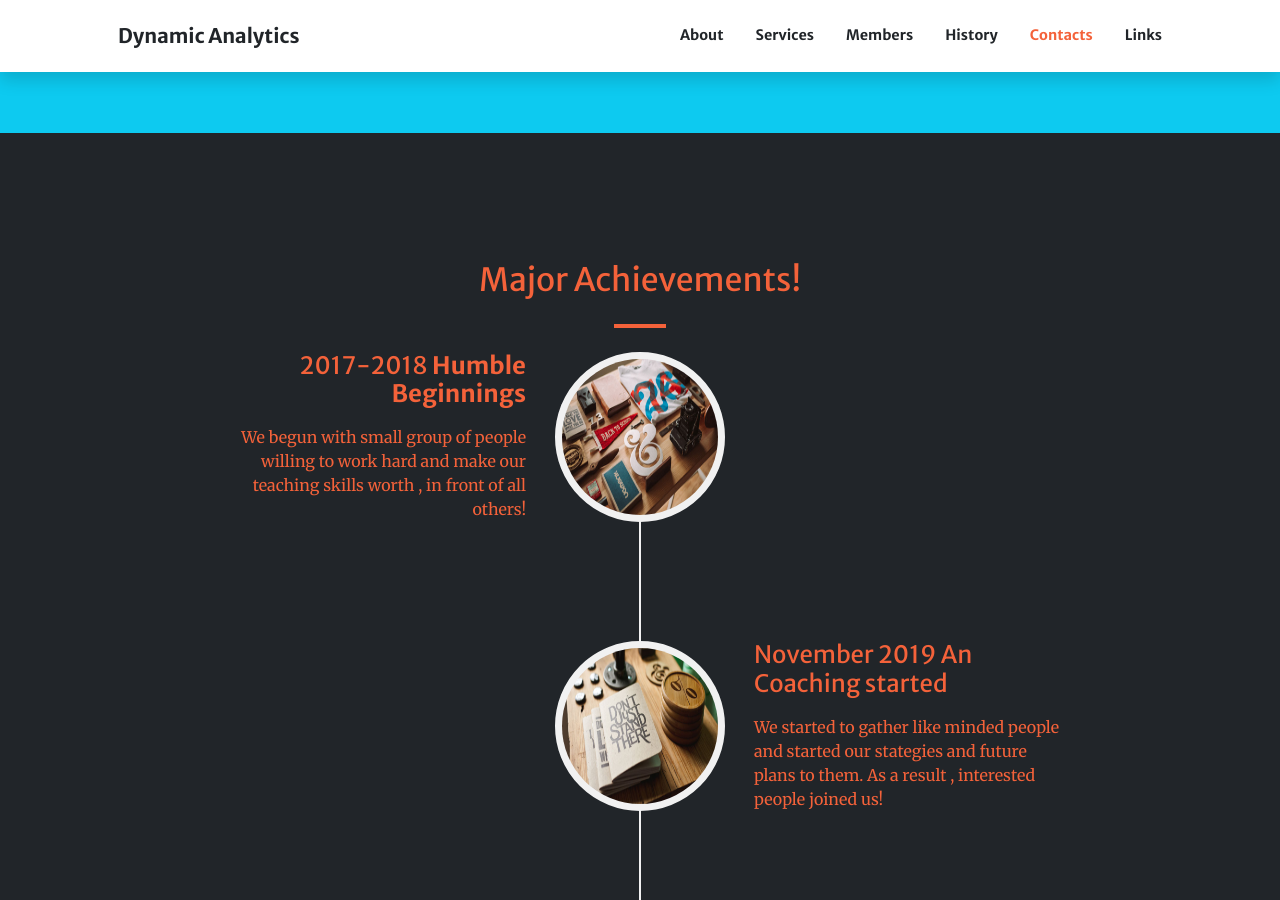
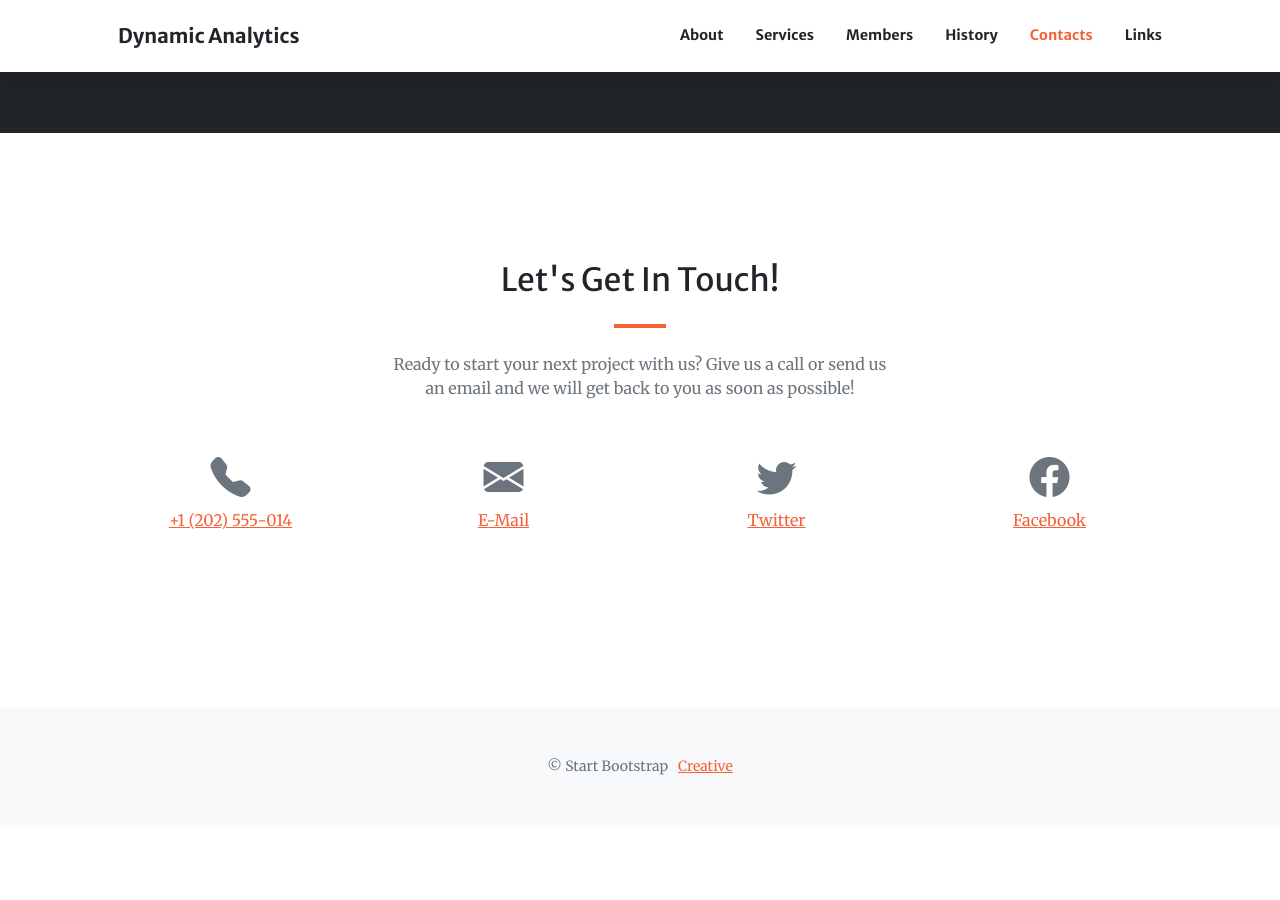
Before and after one commit to PritiKumr/dynamic-analytics.github.io, a Jekyll site: the page built from index.md, in a window 1280 px wide and 900 px high, scrolled down 3915 px. Built offline with Jekyll 4.4.1, drawn with Linux system fonts in a browser that asks for light colours; comment, search, counter and statistics services are not loaded; after the commit the page ends 4740 px from its top, so only the background shows below that; part of the change alters nothing that is shown; some of the changed text lies outside the part shown.

```diff
--- a/index.md
+++ b/index.md
@@ -119,7 +119,7 @@ sections:
         image: assets/img/members/person7.jpg
         url: '#'
 
-  - type: timeline.html
+ # - type: timeline.html
     section_id: timeline
     title: Major Achievements!
     background_style: bg-dark text-primary
```
